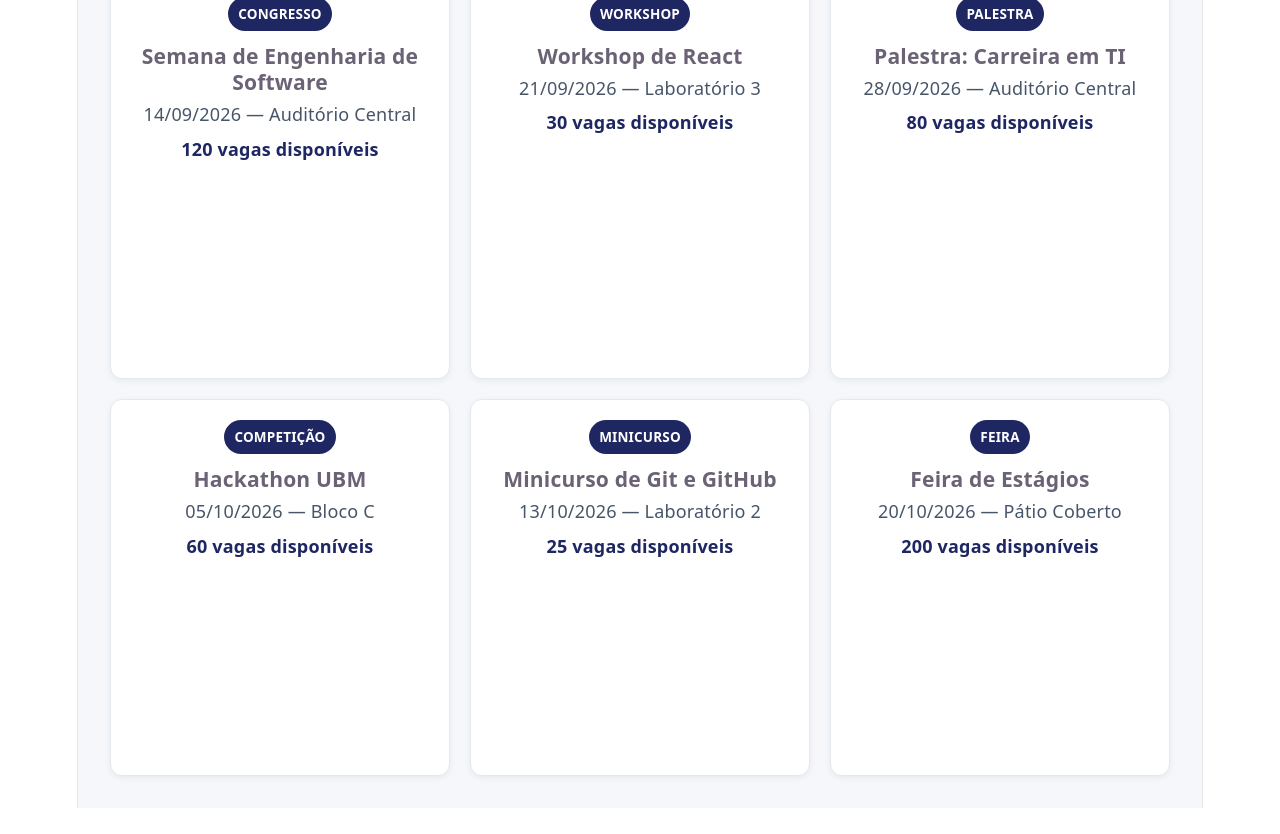
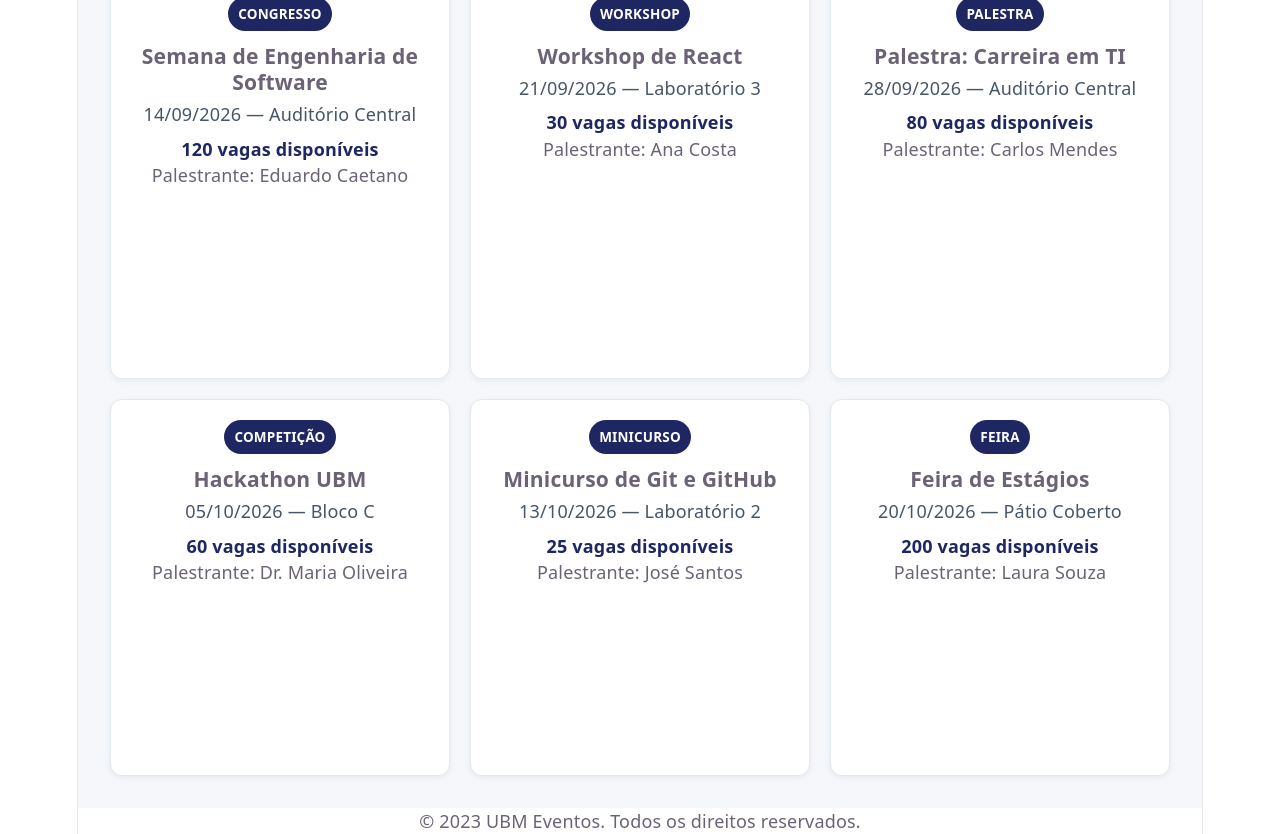
Before and after one commit to eduxmaia/ubm-project, a React (Vite) app in the folder ubm-eventos-web/: page / in a window 1280 px wide. Shown: the part 220-1054 px from the top of the page. Before the commit the page ends 1028 px from the top, so only its background shows below. Built offline with nearby package versions, Linux system fonts and the light colour scheme.

Commit message:
feat: dados estáticos de eventos e realização do desafio da aula

```diff
--- a/ubm-eventos-web/src/App.jsx
+++ b/ubm-eventos-web/src/App.jsx
@@ -2,6 +2,7 @@
 import EventoCard from "./components/EventoCard";
 import { eventos } from "./data/eventos";
 import "./App.css";
+import Rodape from "./components/Rodape";
 function App() {
  return (
  <>
@@ -15,9 +16,14 @@
  data={evento.data}
  local={evento.local}
  vagas={evento.vagas}
+  palestrante={evento.palestrante}
+
+
+
  />
  ))}
  </main>
+ <Rodape />
  </>
  );
 }
--- a/ubm-eventos-web/src/components/EventoCard.jsx
+++ b/ubm-eventos-web/src/components/EventoCard.jsx
@@ -1,11 +1,12 @@
 import "./EventoCard.css";
-function EventoCard({ titulo, tipo, data, local, vagas }) {
+function EventoCard({ titulo, tipo, data, local, vagas, palestrante }) {
  return (
  <article className="evento-card">
  <span className="evento-tipo">{tipo}</span>
  <h3>{titulo}</h3>
  <p className="evento-info">{data} — {local}</p>
  <p className="evento-vagas">{vagas} vagas disponíveis</p>
+ <p className="evento-palestrante">Palestrante: {palestrante}</p>
  </article>
  );
 }
--- /dev/null
+++ b/ubm-eventos-web/src/components/Rodape.jsx
@@ -0,0 +1,11 @@
+import "./Rodape.css";
+
+function Rodape() {
+  return (
+    <footer className="rodape">
+      <p>© 2023 UBM Eventos. Todos os direitos reservados.</p>
+    </footer>
+  );
+}
+
+export default Rodape;
--- a/ubm-eventos-web/src/data/eventos.js
+++ b/ubm-eventos-web/src/data/eventos.js
@@ -1,14 +1,14 @@
 export const eventos = [
- { id: 1, titulo: "Semana de Engenharia de Software", tipo: "Congresso",
+ { id: 1, titulo: "Semana de Engenharia de Software", tipo: "Congresso", palestrante: "Eduardo Caetano",
  data: "14/09/2026", local: "Auditório Central", vagas: 120 },
- { id: 2, titulo: "Workshop de React", tipo: "Workshop",
+ { id: 2, titulo: "Workshop de React", tipo: "Workshop", palestrante: "Ana Costa",
  data: "21/09/2026", local: "Laboratório 3", vagas: 30 },
- { id: 3, titulo: "Palestra: Carreira em TI", tipo: "Palestra",
+ { id: 3, titulo: "Palestra: Carreira em TI", tipo: "Palestra", palestrante: "Carlos Mendes",
  data: "28/09/2026", local: "Auditório Central", vagas: 80 },
- { id: 4, titulo: "Hackathon UBM", tipo: "Competição",
+ { id: 4, titulo: "Hackathon UBM", tipo: "Competição", palestrante: "Dr. Maria Oliveira",
  data: "05/10/2026", local: "Bloco C", vagas: 60 },
- { id: 5, titulo: "Minicurso de Git e GitHub", tipo: "Minicurso",
+ { id: 5, titulo: "Minicurso de Git e GitHub", tipo: "Minicurso", palestrante: "José Santos",
  data: "13/10/2026", local: "Laboratório 2", vagas: 25 },
- { id: 6, titulo: "Feira de Estágios", tipo: "Feira",
+ { id: 6, titulo: "Feira de Estágios", tipo: "Feira", palestrante: "Laura Souza",
  data: "20/10/2026", local: "Pátio Coberto", vagas: 200 },
 ];
```
Also changed, not shown: ubm-eventos-web/src/components/Rodape.css (added).
